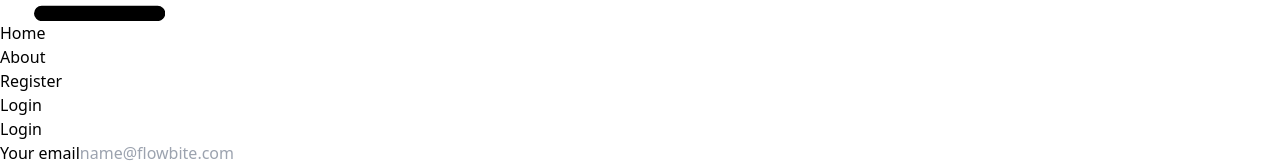
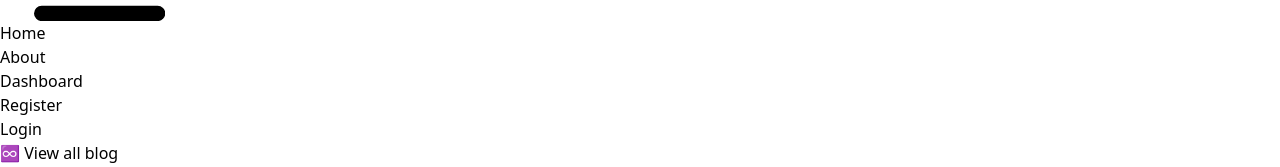
Before and after one commit to ayaniegain/blog-website, a React (Vite) app: page /protected/dashboard in a window 1280 px wide. Before the commit this address led to /login. Shown: the part 411-578 px from the top of the page. Built offline with nearby package versions, Linux system fonts and the light colour scheme.

Commit message:
dashboard button

```diff
--- a/src/components/Navbar.jsx
+++ b/src/components/Navbar.jsx
@@ -24,6 +24,9 @@
               <NavLink to='/about' className="block py-2 px-3 text-white rounded hover:bg-gray-100 md:hover:bg-transparent md:border-0 md:hover:text-blue-700 md:p-0 dark:text-white md:dark:hover:text-blue-500 dark:hover:bg-gray-700 dark:hover:text-white md:dark:hover:bg-transparent">About</NavLink>
             </li>
             <li>
+              <NavLink to='/protected/dashboard' className="block py-2 px-3 text-white rounded hover:bg-gray-100 md:hover:bg-transparent md:border-0 md:hover:text-blue-700 md:p-0 dark:text-white md:dark:hover:text-blue-500 dark:hover:bg-gray-700 dark:hover:text-white md:dark:hover:bg-transparent">Dashboard</NavLink>
+            </li>
+            <li>
               <NavLink to='/register' className="block py-2 px-3 text-white rounded hover:bg-gray-100 md:hover:bg-transparent md:border-0 md:hover:text-blue-700 md:p-0 dark:text-white md:dark:hover:text-blue-500 dark:hover:bg-gray-700 dark:hover:text-white md:dark:hover:bg-transparent">Register</NavLink>
             </li>
             <li>
--- a/src/page/auth/ProtectedRoute.jsx
+++ b/src/page/auth/ProtectedRoute.jsx
@@ -5,7 +5,7 @@
   const navigate = useNavigate();
 
   useEffect(() => {
-    const isLoggedIn = false;
+    const isLoggedIn = true;
 
     if (!isLoggedIn) {
       navigate("/login");
```
